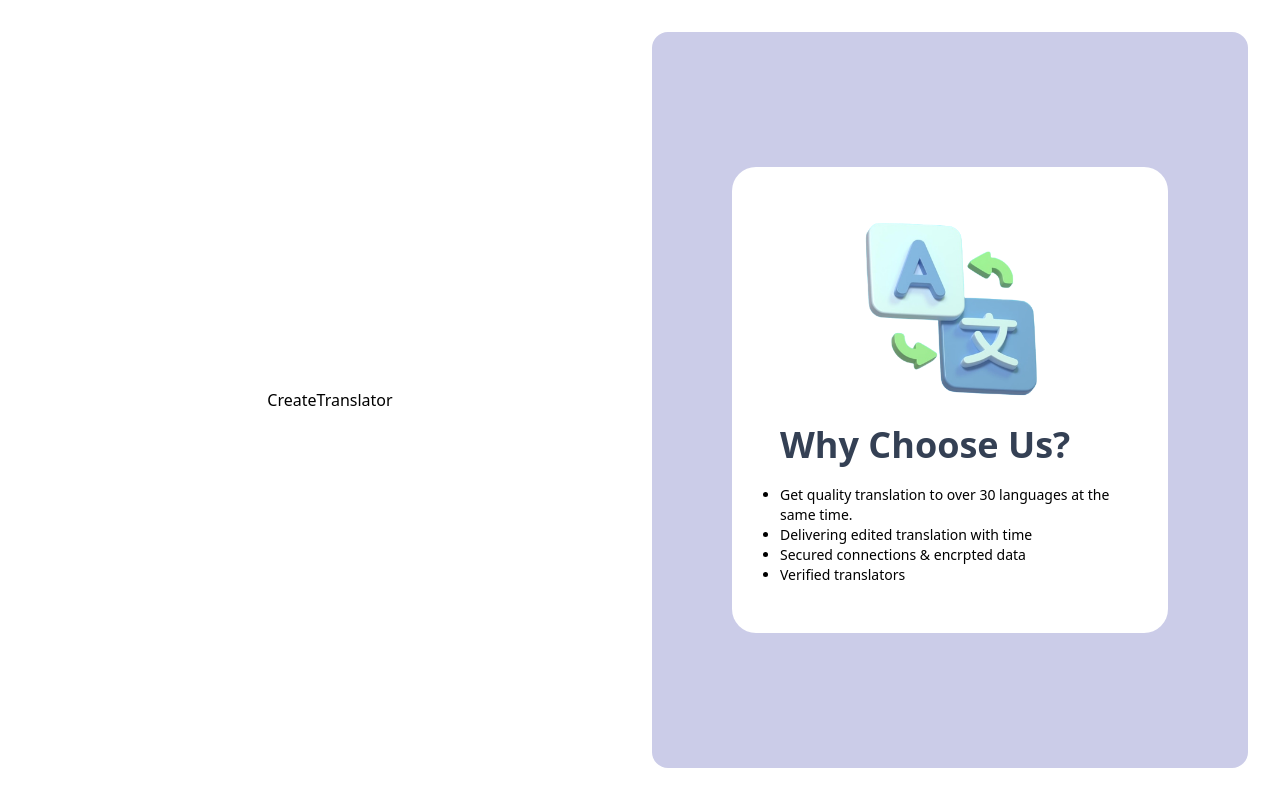
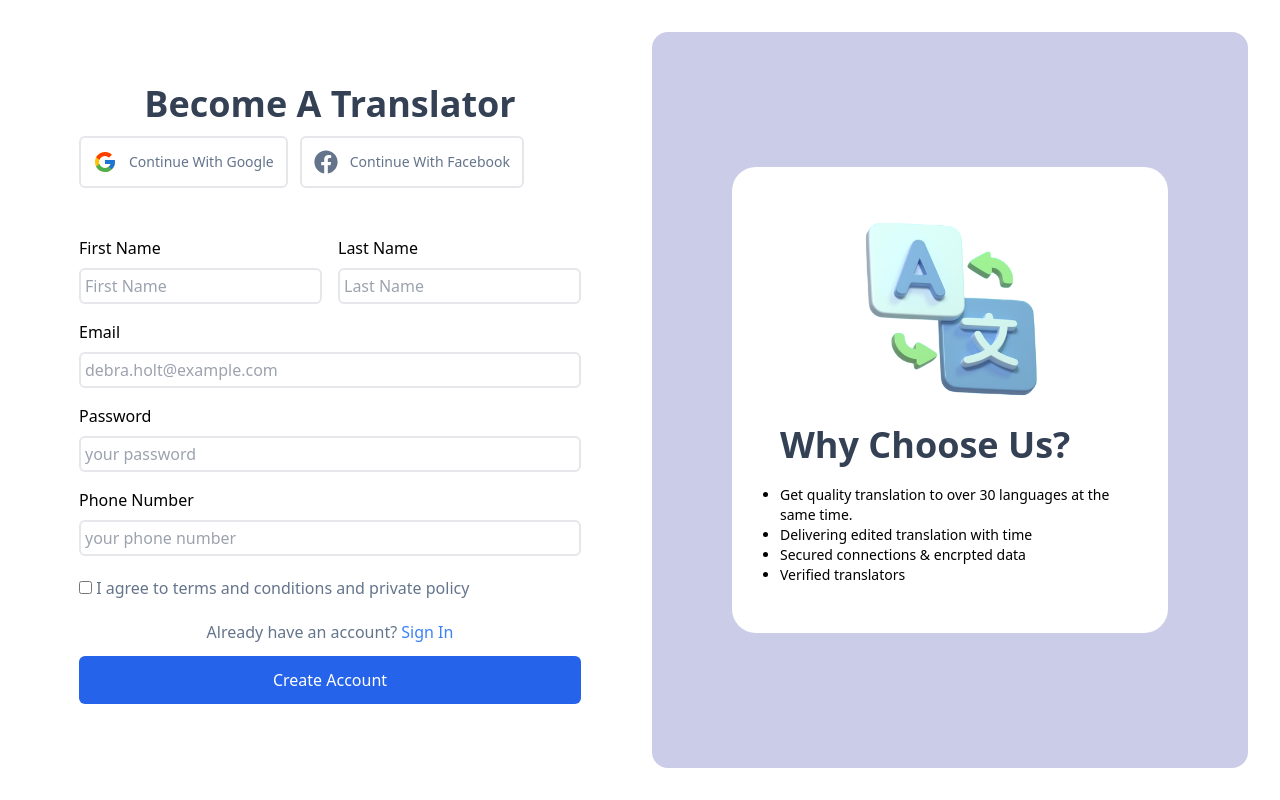
Before and after one commit to AfolabiOlajide/languvi, a React (Create React App) app: page /create-translator in a window 1280 px wide. Built offline with nearby package versions, Linux system fonts and the light colour scheme.

Commit message:
create translator page completed

```diff
--- a/src/components/AuthForm/CreateTranslator.js
+++ b/src/components/AuthForm/CreateTranslator.js
@@ -1,8 +1,50 @@
 import React from 'react'
+import Inputs from '../../utils/InputComponent/Inputs';
+import {FcGoogle} from 'react-icons/fc';
+import { FaFacebook } from "react-icons/fa"
+import { Link } from 'react-router-dom';
 
 const CreateTranslator = () => {
     return (
-        <div>CreateTranslator</div>
+        <div>
+            <div className="header mb-12">
+                <h1 className='text-4xl text-navyDark font-bold mb-3 text-center'>Become A Translator</h1>
+                <div className="continue flex gap-x-3">
+                    <div className="continue-google">
+                        <button className='flex justify-center items-center gap-3 text-slate-500 text-sm text-center p-3 border-2 w-full rounded-md'><FcGoogle size={24}/> Continue With Google</button>
+                    </div>
+                    <div className="continue-facebook">
+                        <button className='flex justify-center items-center gap-3 text-slate-500 text-sm text-center p-3 border-2 w-full rounded-md'><FaFacebook size={24}/> Continue With Facebook</button>
+                    </div>
+                </div>
+            </div>
+            <div className="">
+                <div className="name form grid grid-cols-2 gap-x-4">
+                    <Inputs id="first-name" label="First Name" placeholder="First Name" type="text" key="first-name" />
+                    <Inputs id="last-name" label="Last Name" placeholder="Last Name" type="text" key="last-name" />
+                </div>
+                <div className="email">
+                    <Inputs id="email" label="Email" placeholder="debra.holt@example.com" type="email" key="email" />
+                </div>
+                <div className="password">
+                    <Inputs id="password" label="Password" placeholder="your password" type="password" key="password" />
+                </div>
+                <div className="phone">
+                    <Inputs id="phone" label="Phone Number" placeholder="your phone number" type="tel" key="phome" />
+                </div>
+                <div className="option flex my-5 text-slate-500">
+                    <div className="remember-me">
+                        <input type="checkbox" name="remember-me" id="remeber-me" /> I agree to terms and conditions and private policy
+                    </div>
+                </div>
+                <div className="last-option my-3 text-center text-slate-500">
+                    <p>Already have an account? <Link to="/" className='text-blue-500'>Sign In</Link></p>
+                </div>
+                <div className="sign-in mb-3">
+                    <button className='block text-center p-3 bg-blue-600 text-white w-full rounded-md'>Create Account</button>
+                </div>
+            </div>
+        </div>
     )
 }
 
```
